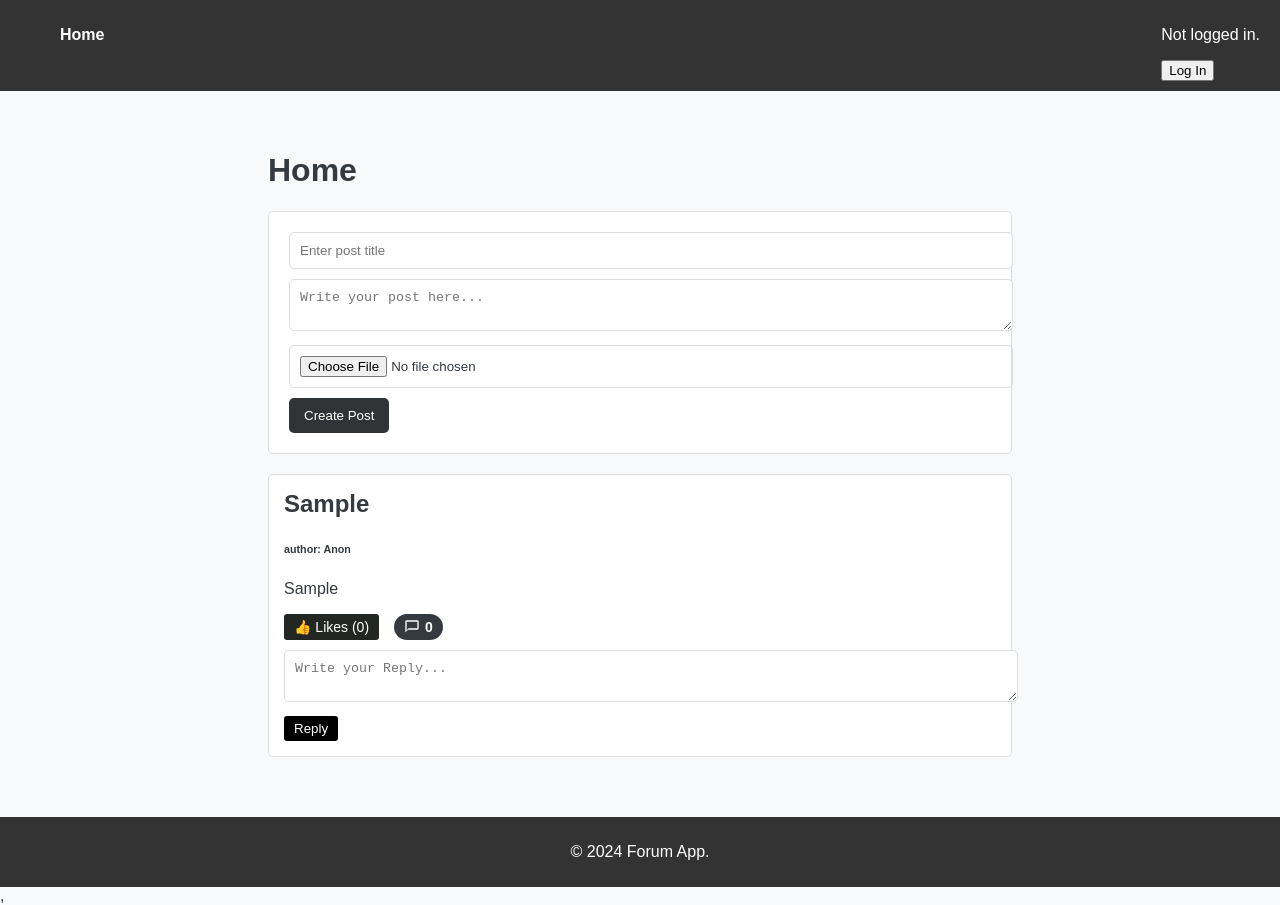
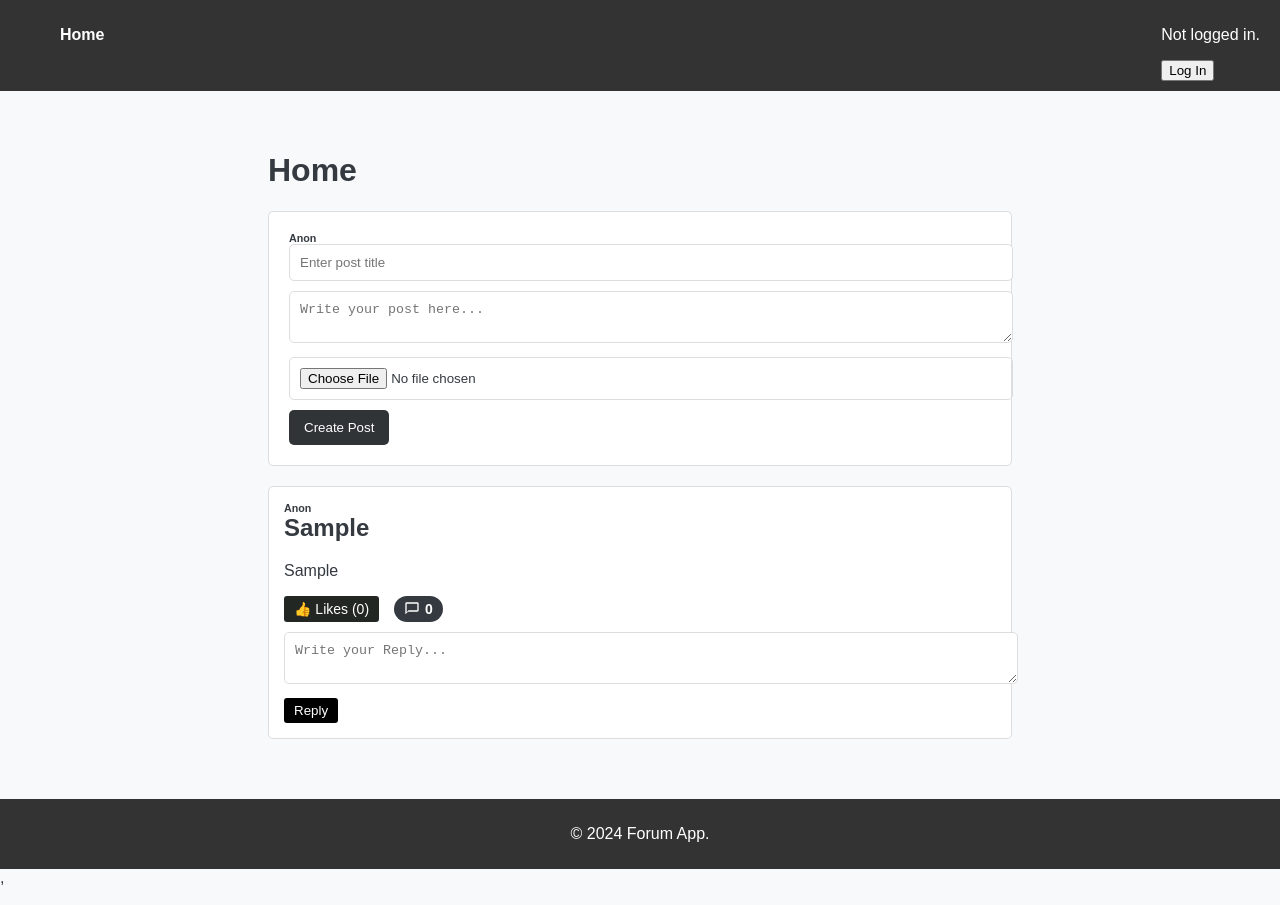
Before and after one commit to rohans0/ReactForumWebsite, a React (Create React App) app in the folder frontend/: page / in a window 1280 px wide. Both pictures are taken after typing "Sample", "Sample" into the empty fields and a click on the button "Create Post". Built offline with nearby package versions, Linux system fonts and the light colour scheme.

Commit message:
author style change

```diff
--- a/frontend/src/pages/Homepage.js
+++ b/frontend/src/pages/Homepage.js
@@ -114,6 +114,7 @@ const HomePage = () => {
 
       {/* Post Creation Form */}
       <form onSubmit={handlePostSubmit} className="post-form">
+				<h6>{user ? user.name : "Anon"}</h6>
         <input
           type="text"
           name="title"
@@ -137,8 +138,8 @@ const HomePage = () => {
       <div className="posts">
         {posts.map((post) => (
           <div key={post.id} className="post">
+            <h6>{post.author}</h6>
             <h2>{post.title}</h2>
-            <h6>author: {post.author}</h6>
             <p>{post.content}</p>
             {post.file && (
               <img
--- a/frontend/src/styles/Homepage.css
+++ b/frontend/src/styles/Homepage.css
@@ -21,6 +21,10 @@ body {
   border: 1px solid #ddd;
   border-radius: 5px;
   margin-bottom: 20px;
+}
+
+.post-form h6 {
+	margin: 0;
 }
 
 .post-form input,
@@ -61,6 +65,10 @@ body {
 
 .post h2 {
   margin-top: 0;
+}
+
+.post h6 {
+	margin: 0;
 }
 
 .post img {
```
